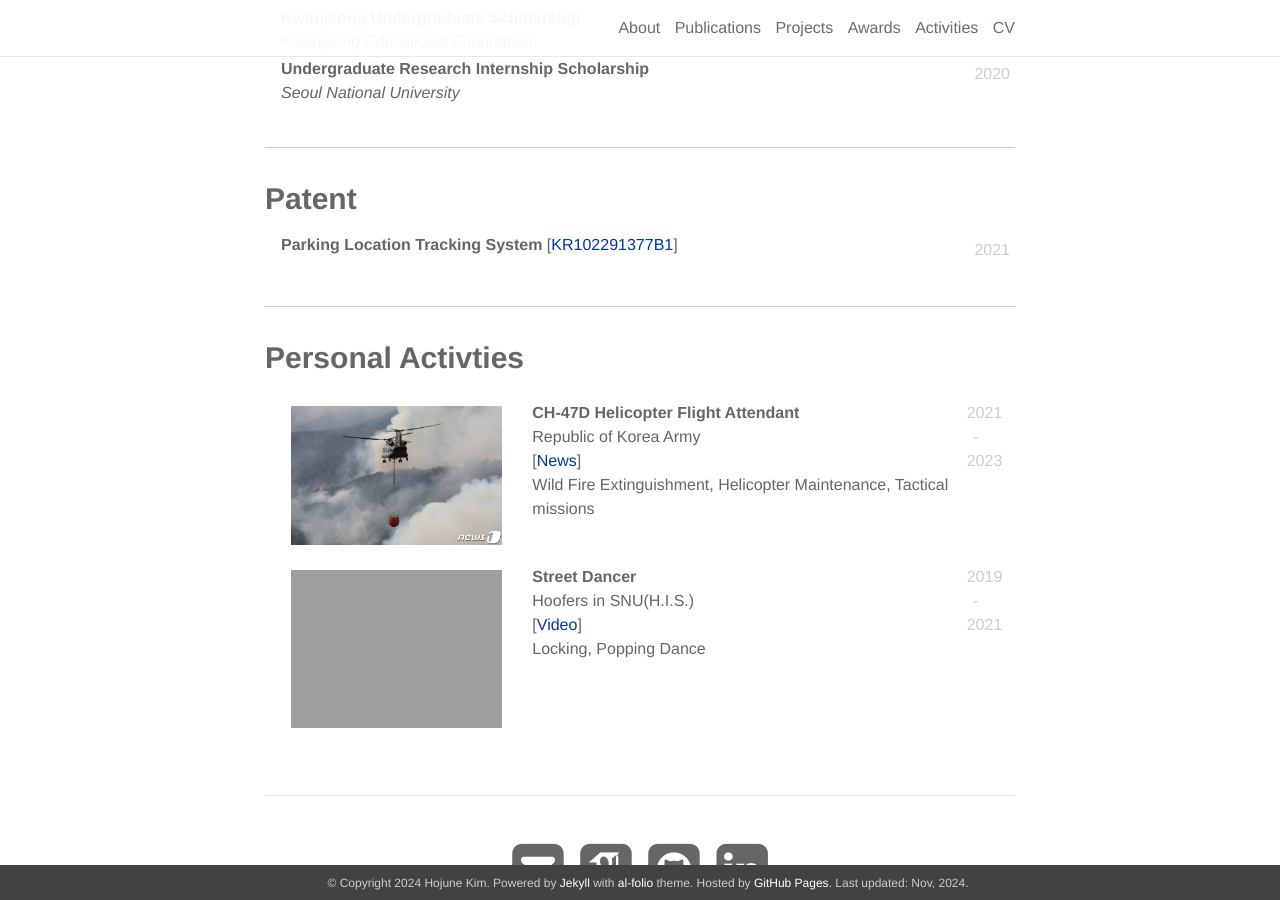
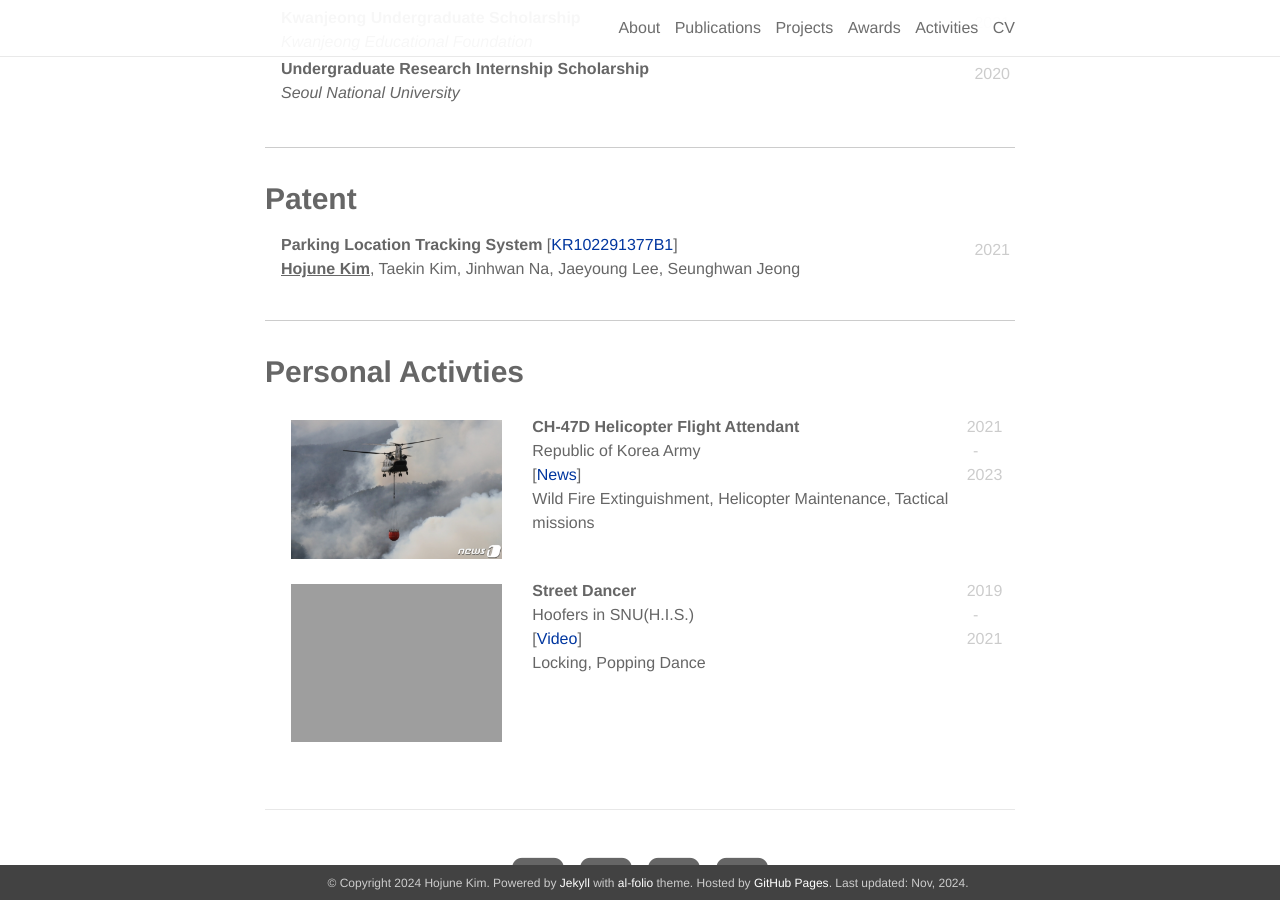
Before and after one commit to hojjunekim/hojjunekim.github.io, a Jekyll site: the page built from _pages/about.md, in a window 1280 px wide and 900 px high, scrolled down 3997 px. Built offline with Jekyll 4.4.1, drawn with Linux system fonts in a browser that asks for light colours; nearby versions of some CDN libraries; some web fonts are replaced.

Commit message:
add names on patent

```diff
--- a/_pages/about.md
+++ b/_pages/about.md
@@ -219,11 +219,12 @@ I was a project intern at <a href="https://ethz.ch/en.html" target="_blank"><b>E
 <ol class="project_list">
 <li style="width: 100%">
   <div class="three {% if personal.selected %}yellow-box{% endif %}">
-    <div class="bibtwo" style="float: left; box-sizing: border-box;">
+    <div class="bibtwo" style="width: 80%; float: left; box-sizing: border-box;">
       <strong>Parking Location Tracking System</strong>
       [<a href="https://patents.google.com/patent/KR102291377B1/en" target="_blank">KR102291377B1</a>]
+      <span><b><u>Hojune Kim</u></b>, Taekin Kim, Jinhwan Na, Jaeyoung Lee, Seunghwan Jeong</span>
     </div>
-    <div class="col" style="width: 40%; color: #ccc; text-align: right;">2021</div>
+    <div class="col" style="width: 20%; color: #ccc; text-align: right;">2021</div>
   </div>
 </li>
 </ol>
```
